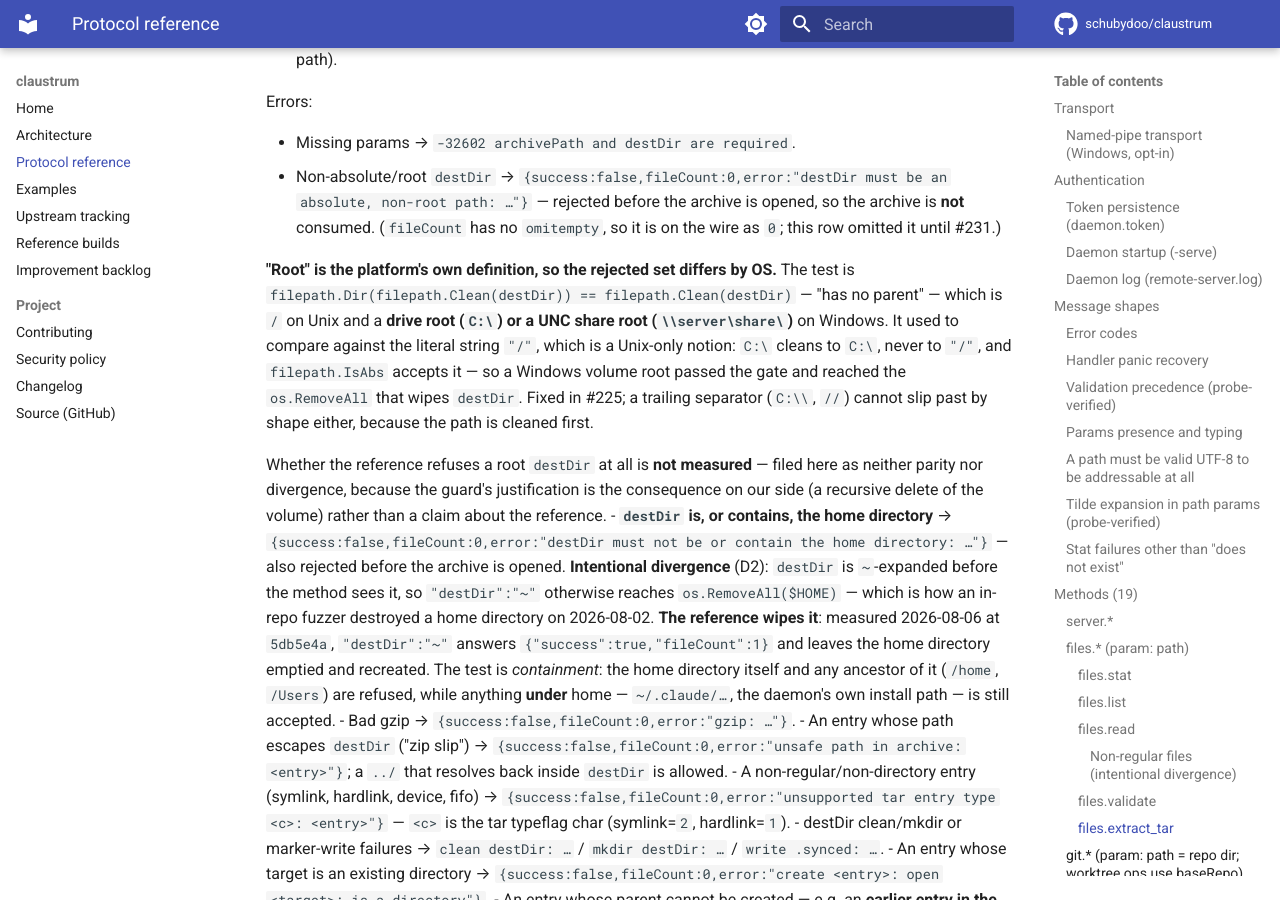
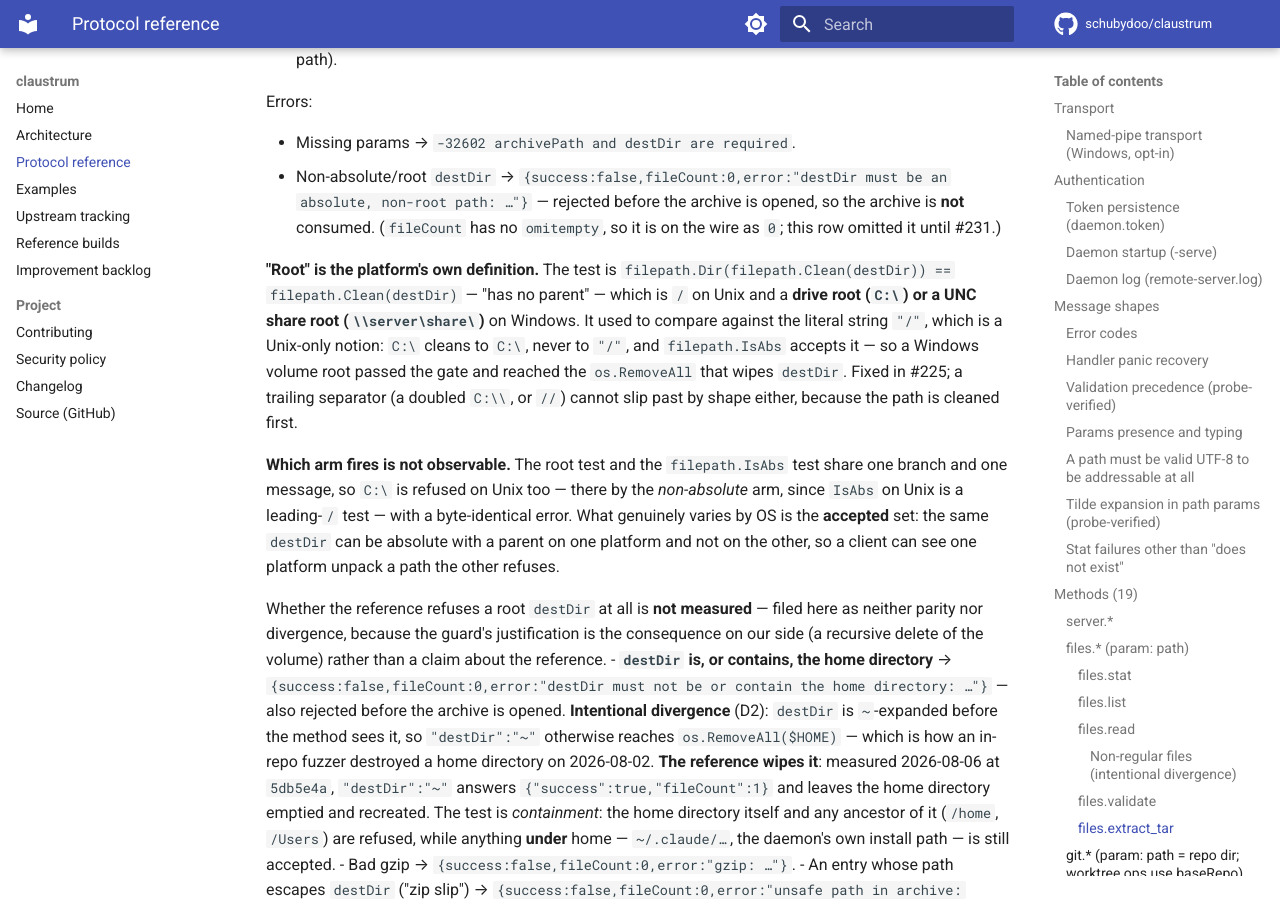
Before and after one commit to schubydoo/claustrum, an MkDocs documentation site: the page built from docs/PROTOCOL.md, in a window 1280 px wide and 900 px high, scrolled down 10904 px. Built offline with MkDocs 1.6.1 and Material for MkDocs 9.7.7, drawn with Linux system fonts in a browser that asks for light colours; comment, search, counter and statistics services are not loaded.

Commit message:
docs: narrow the OS claim to what a client can observe
Two review nits from PR 241, both wording.

"The rejected set differs by OS" was true of the predicate but not of any
example under it: C:\ and \\server\share\ are refused on Unix too, by the
non-absolute arm of the same condition, with a byte-identical error. Measured
rather than reasoned -- on Linux, filepath.IsAbs is false for both, so the root
arm never fires. The text now says which arm fires is unobservable, and moves
the real OS difference to the ACCEPTED set, which a client can actually see.

I left out the //srv/share example the review suggested. Its Unix half checks
out (IsAbs true, has a parent, accepted), but the Windows half -- that it cleans
to a UNC share root and is refused -- cannot be measured from here, and the
review flagged it as unconfirmed too.

C:\\ four lines below a paragraph spelling the drive root C:\ read as an escaped
C:\ rather than as the doubled-separator case, making the sentence say a path
cannot slip past itself. Now named as "a doubled C:\\".

Co-Authored-By: Claude Opus 4.8 <noreply@anthropic.com>

```diff
--- a/docs/PROTOCOL.md
+++ b/docs/PROTOCOL.md
@@ -502,15 +502,22 @@ Errors:
   the archive is **not** consumed. (`fileCount` has no `omitempty`, so it is on
   the wire as `0`; this row omitted it until #231.)
 
-  **"Root" is the platform's own definition, so the rejected set differs by OS.**
-  The test is `filepath.Dir(filepath.Clean(destDir)) == filepath.Clean(destDir)`
-  — "has no parent" — which is `/` on Unix and a **drive root (`C:\`) or a UNC
-  share root (`\\server\share\`)** on Windows. It used to compare against the
-  literal string `"/"`, which is a Unix-only notion: `C:\` cleans to `C:\`,
-  never to `"/"`, and `filepath.IsAbs` accepts it — so a Windows volume root
-  passed the gate and reached the `os.RemoveAll` that wipes `destDir`. Fixed in
-  #225; a trailing separator (`C:\\`, `//`) cannot slip past by shape either,
-  because the path is cleaned first.
+  **"Root" is the platform's own definition.** The test is
+  `filepath.Dir(filepath.Clean(destDir)) == filepath.Clean(destDir)` — "has no
+  parent" — which is `/` on Unix and a **drive root (`C:\`) or a UNC share root
+  (`\\server\share\`)** on Windows. It used to compare against the literal string
+  `"/"`, which is a Unix-only notion: `C:\` cleans to `C:\`, never to `"/"`, and
+  `filepath.IsAbs` accepts it — so a Windows volume root passed the gate and
+  reached the `os.RemoveAll` that wipes `destDir`. Fixed in #225; a trailing
+  separator (a doubled `C:\\`, or `//`) cannot slip past by shape either, because
+  the path is cleaned first.
+
+  **Which arm fires is not observable.** The root test and the `filepath.IsAbs`
+  test share one branch and one message, so `C:\` is refused on Unix too — there
+  by the *non-absolute* arm, since `IsAbs` on Unix is a leading-`/` test — with a
+  byte-identical error. What genuinely varies by OS is the **accepted** set: the
+  same `destDir` can be absolute with a parent on one platform and not on the
+  other, so a client can see one platform unpack a path the other refuses.
 
   Whether the reference refuses a root `destDir` at all is **not measured** —
   filed here as neither parity nor divergence, because the guard's justification
```
